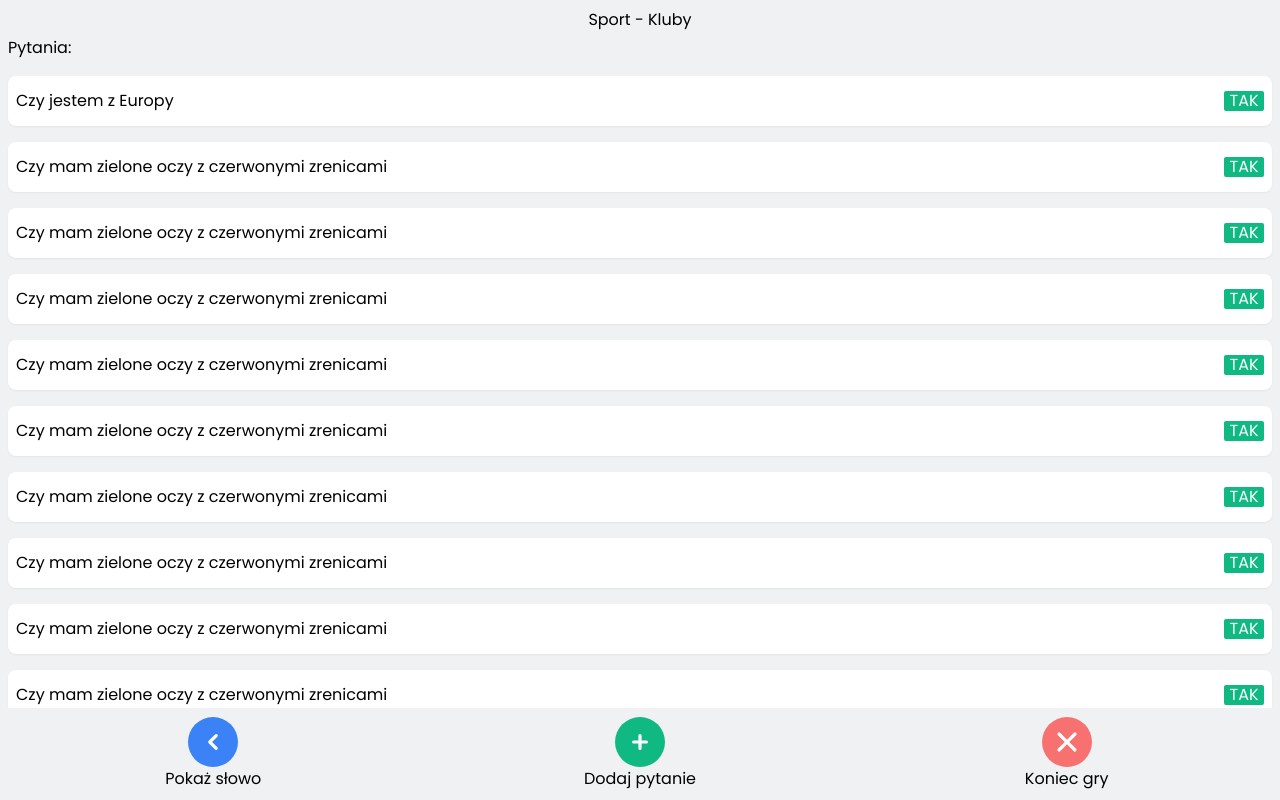
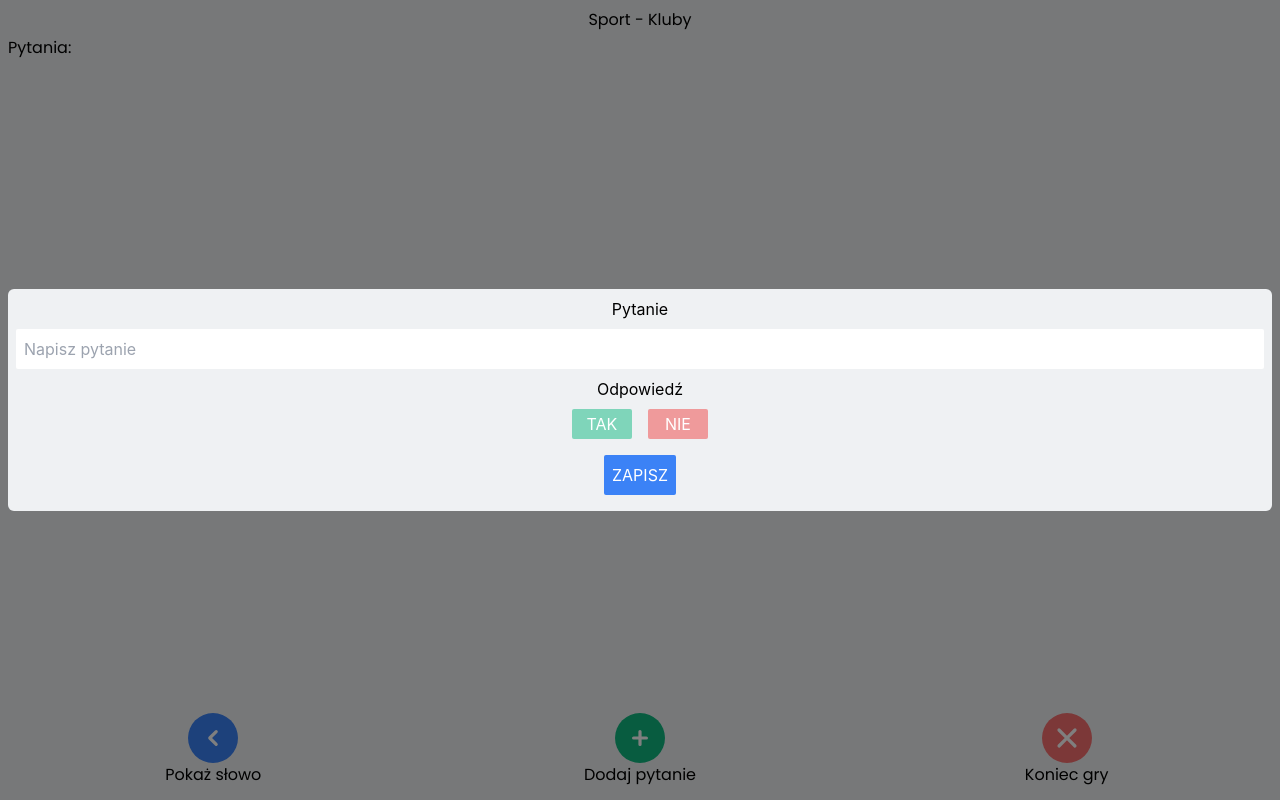
Before and after one commit to ArexSpeed/whoiam, a Next.js app: page /questions in a window 1280 px wide. Both pictures are taken after a click on the button "Dodaj pytanie". Built offline with nearby package versions, Linux system fonts and the light colour scheme.

Commit message:
question modal

```diff
--- a/package.json
+++ b/package.json
@@ -14,6 +14,7 @@
     "react-dom": "17.0.2"
   },
   "devDependencies": {
+    "@material-ui/core": "^4.12.3",
     "@types/react": "17.0.19",
     "autoprefixer": "^10.3.2",
     "eslint": "7.32.0",
--- a/pages/questions.tsx
+++ b/pages/questions.tsx
@@ -1,34 +1,91 @@
+import { useState } from 'react';
+import Link from 'next/link';
 import Question from 'components/Question';
-import React from 'react';
+import { makeStyles, createStyles } from '@material-ui/core/styles';
+import Modal from '@material-ui/core/Modal';
+
+type QuestionType = {
+  question: string;
+  answer: string;
+};
+
+const useStyles = makeStyles(() =>
+  createStyles({
+    modal: {
+      display: 'flex',
+      alignItems: 'center',
+      justifyContent: 'center'
+    }
+  })
+);
 
 const Questions = () => {
+  const [questions, setQuestions] = useState<QuestionType[]>([]);
+  const [openModal, setOpenModal] = useState(false);
+  const [modalQuestion, setModalQuestion] = useState('');
+  const [modalAnswer, setModalAnswer] = useState('');
+  const classes = useStyles();
+  const handleOpenModal = () => {
+    setOpenModal(true);
+  };
+  const handleCloseModal = () => {
+    setOpenModal(false);
+  };
+  const saveQuestion = () => {
+    setQuestions((prev) => [...prev, { question: modalQuestion, answer: modalAnswer }]);
+    setModalQuestion('');
+    setModalAnswer('');
+    setOpenModal(false);
+  };
+
   return (
     <div className="w-screen h-screen min-h-screen bg-primary flex flex-col relative font-poppins overflow-hidden">
       <header className="w-full text-center text-sm h-[20px] flex-none mt-2">Sport - Kluby</header>
       <main className="w-full flex-grow">
         <section className="m-2">Pytania:</section>
         <section className="w-full flex flex-col max-h-80 overflow-scroll">
-          <Question question="Czy jestem z Europy" answer="Tak" />
-          <Question question="Czy mam zielone oczy z czerwonymi zrenicami" answer="Tak" />
-          <Question question="Czy mam zielone oczy z czerwonymi zrenicami" answer="Tak" />
-          <Question question="Czy mam zielone oczy z czerwonymi zrenicami" answer="Tak" />
-          <Question question="Czy mam zielone oczy z czerwonymi zrenicami" answer="Tak" />
-          <Question question="Czy mam zielone oczy z czerwonymi zrenicami" answer="Tak" />
-          <Question question="Czy mam zielone oczy z czerwonymi zrenicami" answer="Tak" />
-          <Question question="Czy mam zielone oczy z czerwonymi zrenicami" answer="Tak" />
-          <Question question="Czy mam zielone oczy z czerwonymi zrenicami" answer="Tak" />
-          <Question question="Czy mam zielone oczy z czerwonymi zrenicami" answer="Tak" />
-          <Question question="Czy mam zielone oczy z czerwonymi zrenicami" answer="Tak" />
-          <Question question="Czy mam zielone oczy z czerwonymi zrenicami" answer="Tak" />
-          <Question question="Czy mam zielone oczy z czerwonymi zrenicami" answer="Tak" />
-          <Question question="Czy mam zielone oczy z czerwonymi zrenicami" answer="Tak" />
-          <Question
-            question="Czy mam zielone oczy z czerwonymi zrenicami i kolorowymi kredkami pod oczami z rozowa torebka"
-            answer="Nie"
+          {questions.map((q, i) => (
+            <Question key={i} question={q.question} answer={q.answer} />
+          ))}
+
+          <Modal open={openModal} onClose={handleCloseModal} className={classes.modal}>
+            <div className="flex flex-col justify-around items-center w-full h-auto m-2 p-2 bg-primary text-black rounded-md">
+              <h2>Pytanie</h2>
+              <input
+                type="text"
+                className="p-2 m-2 w-full bg-white rounded-sm"
+                placeholder="Napisz pytanie"
+                value={modalQuestion}
+                onChange={(e) => setModalQuestion(e.target.value)}
               />
+              <h2>Odpowiedź</h2>
+              <div className="flex flex-row justify-center items-center w-full m-2">
+                <button
+                  className={`${
+                    modalAnswer === 'Tak' ? 'bg-opacity-100' : 'bg-opacity-50'
+                  } bg-green-500 h-[30px] w-[60px] mx-2 text-white flex justify-center items-center rounded-sm`}
+                  onClick={() => setModalAnswer('Tak')}>
+                  TAK
+                </button>
+                <button
+                  className={`${
+                    modalAnswer === 'Nie' ? 'bg-opacity-100' : 'bg-opacity-50'
+                  } bg-red-500 h-[30px] w-[60px] mx-2 text-white flex justify-center items-center rounded-sm`}
+                  onClick={() => setModalAnswer('Nie')}>
+                  NIE
+                </button>
+              </div>
+              <button
+                className="p-2 m-2 items-center bg-blue-500 text-white outline-none rounded-sm"
+                onClick={saveQuestion}>
+                ZAPISZ
+              </button>
+            </div>
+          </Modal>
         </section>
       </main>
       <footer className="flex flex-row w-full h-[100px] justify-between items-center">
+        <Link href="/play" passHref>
           <button className="bg-transparent flex flex-col justify-center items-center w-1/3">
             <div className="flex justify-center items-center w-[50px] h-[50px] rounded-full bg-blue-500">
               <svg
@@ -45,7 +102,10 @@ const Questions = () => {
             </div>
             <span className="text-sm">Pokaż słowo</span>
           </button>
-        <button className="bg-transparent flex flex-col justify-center items-center w-1/3">
+        </Link>
+        <button
+          className="bg-transparent flex flex-col justify-center items-center w-1/3"
+          onClick={handleOpenModal}>
           <div className="flex justify-center items-center w-[50px] h-[50px] rounded-full bg-green-500">
             <svg
               className="w-8 h-8"
```
Also changed, not shown: 1 other file (tests, documents, lock files or other folders). Lines whose indentation alone changed are shown as unchanged.
